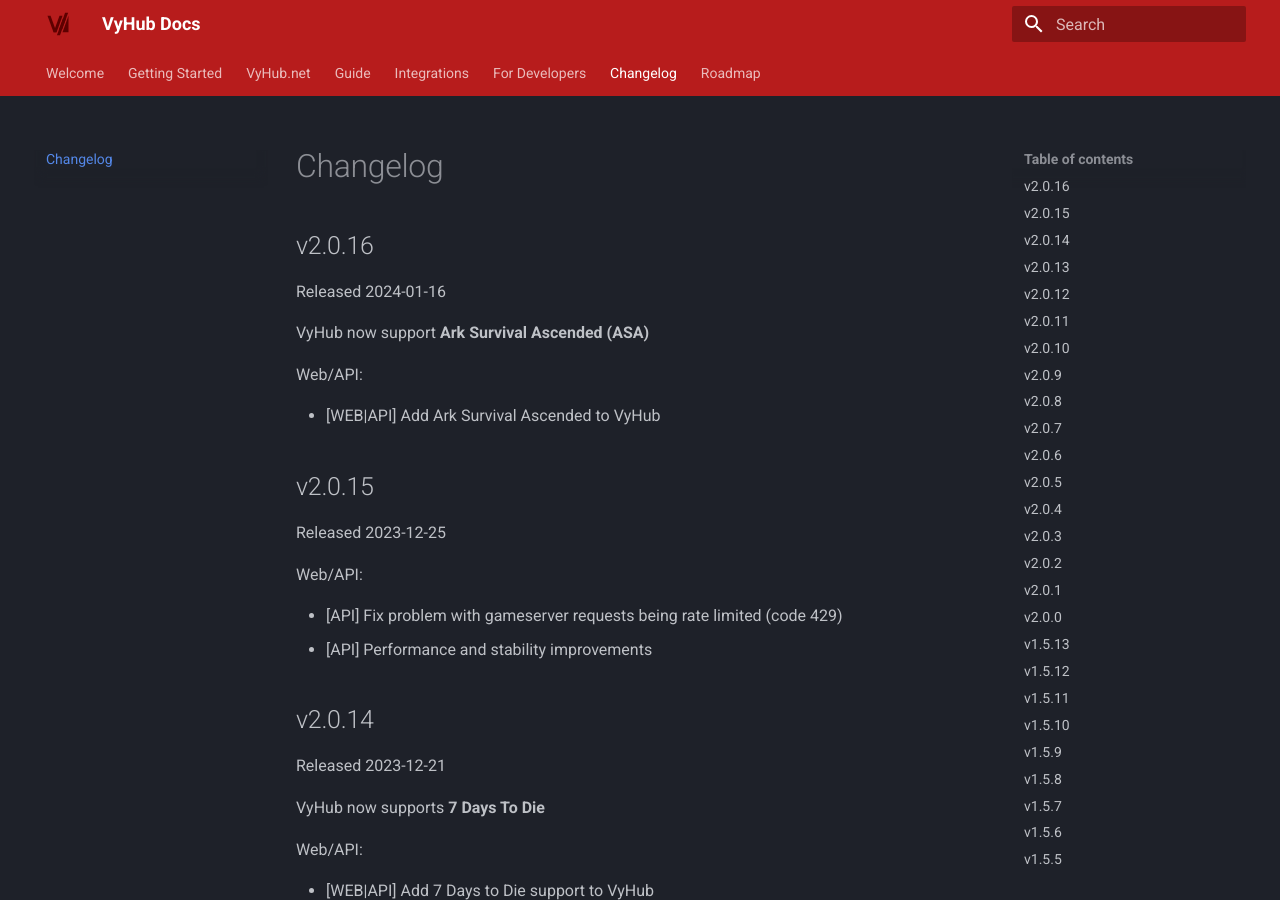
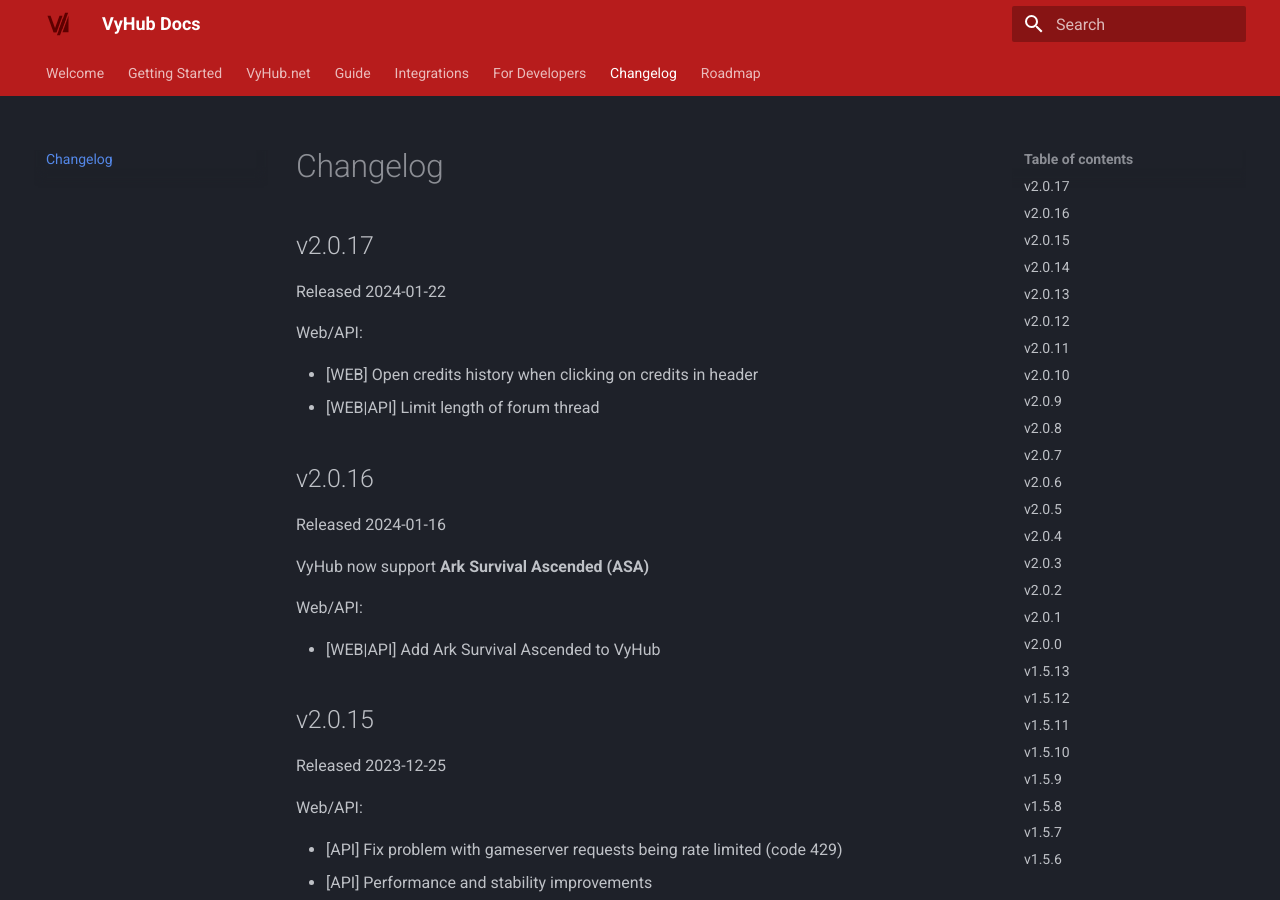
Before and after one commit to nyx-project/vyhub-documentation, an MkDocs documentation site: the page built from docs/changelog.md, in a window 1280 px wide and 900 px high. Built offline with MkDocs 1.6.1 and Material for MkDocs 9.7.7, drawn with Linux system fonts in a browser that asks for light colours; the version menu is left out.

Commit message:
Add 2.0.17 changelog

```diff
--- a/docs/changelog.md
+++ b/docs/changelog.md
@@ -1,4 +1,13 @@
 # Changelog
+
+## v2.0.17
+
+Released 2024-01-22
+
+Web/API:
+
+- [WEB] Open credits history when clicking on credits in header
+- [WEB|API] Limit length of forum thread
 
 ## v2.0.16
 
```
